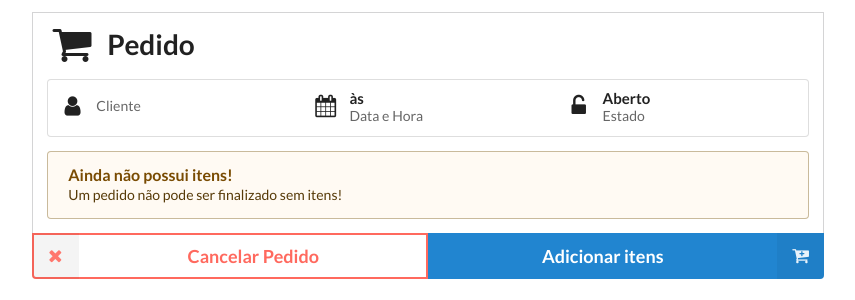
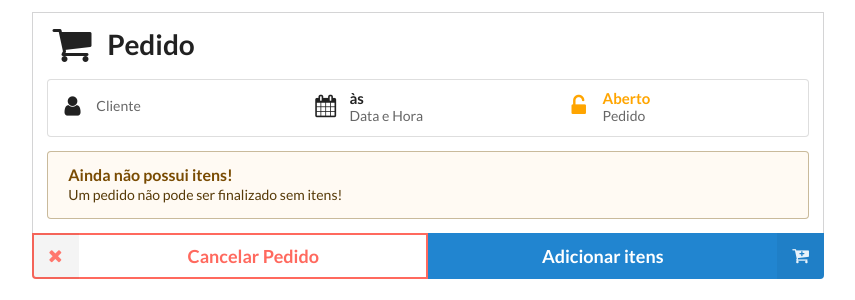
Before and after one commit to felipeflamarion/meuspedidos, a Django app: page /pedido/finalizar/ in a window 1280 px wide. Shown: the part 158-458 px from the top of the page, without its empty margins (212-1067 px from the left). Run offline with Django 3.2, Linux system fonts and the light colour scheme; data that the repository does not hold is empty.

Commit message:
Alterações de nomes e ícones: intuitividade

```diff
--- a/projeto/pedidos/templates/pedidos/lista_pedidos.html
+++ b/projeto/pedidos/templates/pedidos/lista_pedidos.html
@@ -41,12 +41,12 @@
                     <td class="center aligned">
                         {% if pedido.finalizado %}
                         <span class="situacao finalizado pedido">
-                            <i class="check icon"></i>
+                            <i class="lock icon"></i>
                             Finalizado
                         </span>
                         {% else %}
                         <span class="situacao aberto pedido">
-                            <i class="check icon"></i>
+                            <i class="unlock alternate icon"></i>
                             Em aberto
                         </span>
                         {% endif %}
--- a/projeto/pedidos/templates/pedidos/visualizar_pedido.html
+++ b/projeto/pedidos/templates/pedidos/visualizar_pedido.html
@@ -35,22 +35,23 @@
                     </h4>
                 </td>
                 <td class="item">
-                    <h4 class="ui header">
-                        {% if pedido.finalizado %}
-                            <i class="lock icon"></i>
-                        {% else %}
-                            <i class="unlock alternate icon"></i>
-                        {% endif %}
-
+                    {% if pedido.finalizado %}
+                    <h4 class="ui situacao finalizado pedido header">
+                        <i class="lock icon"></i>
                         <div class="content">
-                            {% if pedido.finalizado %}
-                                Finalizado
-                            {% else %}
-                                Aberto
-                            {% endif %}
-                            <div class="sub header">Estado</div>
+                            Fechado
+                            <div class="sub header">Pedido</div>
                         </div>
                     </h4>
+                    {% else %}
+                    <h4 class="ui situacao aberto pedido header">
+                        <i class="unlock alternate icon"></i>
+                        <div class="content">
+                            Aberto
+                            <div class="sub header">Pedido</div>
+                        </div>
+                    </h4>
+                    {% endif %}
                 </td>
             </tr>
         </table>
@@ -146,13 +147,14 @@
         {% else %}
         <a href="{% url 'finalizar_pedido' %}" class="ui right labeled icon blue button">
             <i class="check icon"></i>
-            Confirmar Pedido
+            Finalizar Pedido
         </a>
         {% endif %}
     </div>
     {% else %}
     <a href="{% url 'continuar_pedido' id_pedido=pedido.id %}" class="ui bottom attached blue big button">
-        Continuar pedido
+        <i class="configure icon"></i>
+        Alterar Pedido
     </a>
     {% endif %}
 
```
